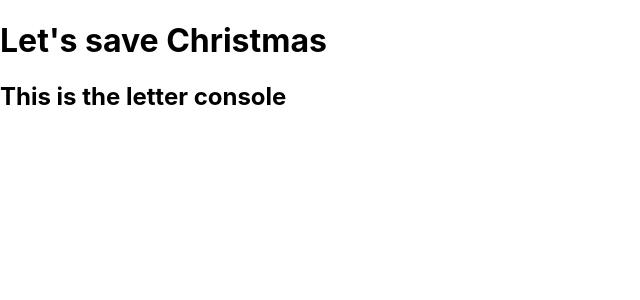
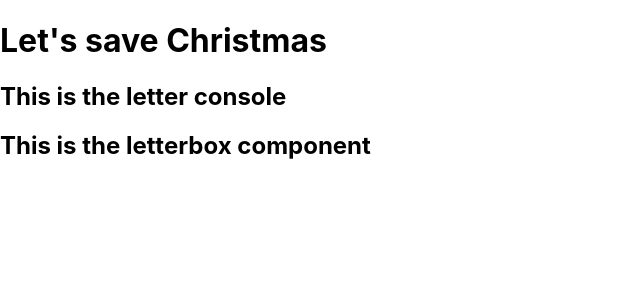
Before and after one commit to emmikoivisto/letters-to-santa, a React (Create React App) app: page / in a window 1280 px wide. Shown: the top 300 px of the page, without its empty margins (0-640 px from the left). Built offline with nearby package versions, Linux system fonts and the light colour scheme.

Commit message:
letterbox component added and renders

```diff
--- /dev/null
+++ b/src/components/LetterBox.js
@@ -0,0 +1,7 @@
+const LetterBox = () => {
+    return (
+        <h2>This is the letterbox component</h2>
+    );
+};
+
+export default LetterBox;
--- a/src/containers/LetterConsole.js
+++ b/src/containers/LetterConsole.js
@@ -1,10 +1,14 @@
 import {useState} from 'react';
+import LetterBox from '../components/LetterBox';
 
 
 //React component
 const LetterConsole = () => {
     return (
-        <h2>This is the letter console</h2>
+        <>
+            <h2>This is the letter console</h2>
+            <LetterBox />
+        </>
     )
 };
 
```
Also changed, not shown: 1 other file (tests, documents, lock files or other folders).
